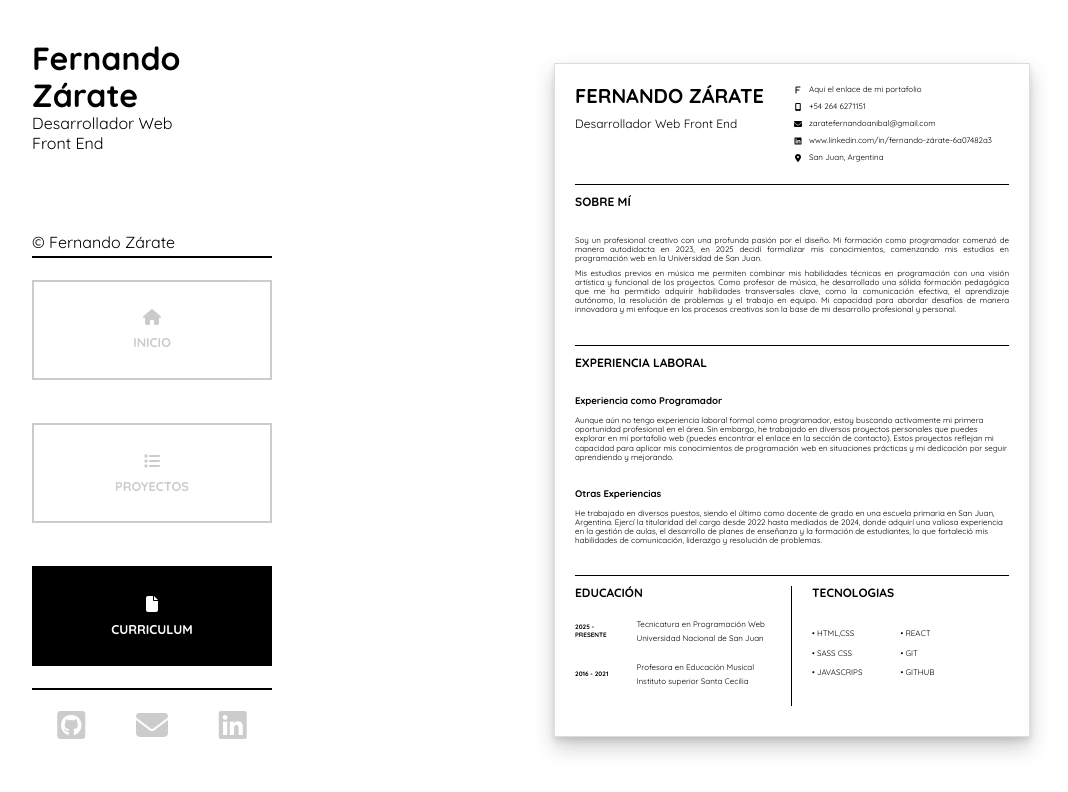
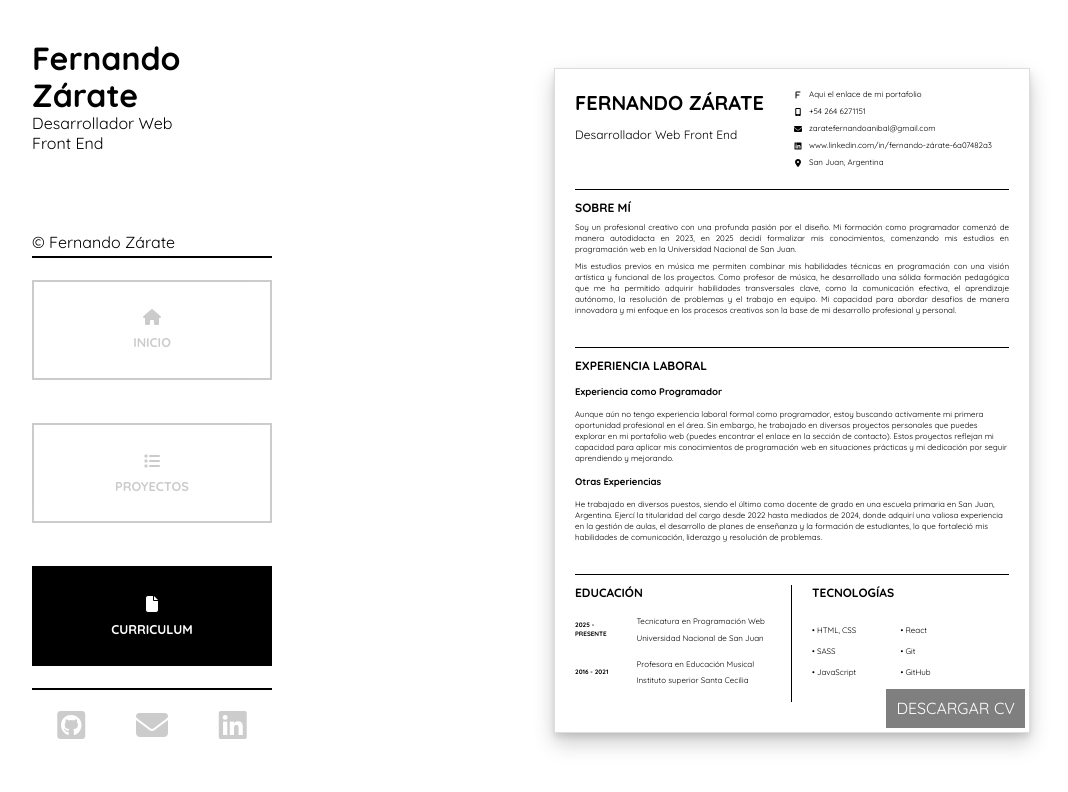
Before and after one commit to fernandozarate07/MyRepository, a React (Vite) app: page / in a window 1280 px wide. Both pictures are taken after a click on the item "CURRICULUM". Shown: the top 792 px of the page, without its empty margins (8-1076 px from the left). Built offline with nearby package versions, Linux system fonts and the light colour scheme.

Commit message:
Add print functionality in ResumeSection

```diff
--- a/package.json
+++ b/package.json
@@ -12,7 +12,8 @@
   "dependencies": {
     "normalize.css": "^8.0.1",
     "react": "^18.3.1",
-    "react-dom": "^18.3.1"
+    "react-dom": "^18.3.1",
+    "react-to-pdf": "^1.0.1"
   },
   "devDependencies": {
     "@eslint/js": "^9.15.0",
--- a/src/modules/ResumeSection/ResumeSection.jsx
+++ b/src/modules/ResumeSection/ResumeSection.jsx
@@ -1,7 +1,43 @@
+import { useRef } from "react";
+import html2canvas from "html2canvas";
+import jsPDF from "jspdf";
 import styles from "./ResumeSection.module.css";
+
 const ResumeSection = () => {
+  const targetRef = useRef();
+
+  const handleDownloadPDF = () => {
+    const input = targetRef.current;
+    html2canvas(input, { scale: 4 }).then((canvas) => {
+      const imgData = canvas.toDataURL("image/png");
+      const pdf = new jsPDF("p", "mm", "a4");
+      const imgWidth = 210;
+      const pageHeight = 295;
+      const imgHeight = (canvas.height * imgWidth) / canvas.width;
+      let heightLeft = imgHeight;
+      let position = 0;
+
+      pdf.addImage(imgData, "PNG", 0, position, imgWidth, imgHeight);
+      heightLeft -= pageHeight;
+
+      while (heightLeft > 0) {
+        position -= pageHeight;
+        pdf.addPage();
+        pdf.addImage(imgData, "PNG", 0, position, imgWidth, imgHeight);
+        heightLeft -= pageHeight;
+      }
+
+      pdf.save("Fernando_Zárate_CV.pdf");
+    });
+  };
+
   return (
-    <div className={styles.resume__container}>
+    <div className={styles.resume}>
+      <button onClick={handleDownloadPDF} className={styles.resume__downloadBtn}>
+        DESCARGAR CV
+      </button>
+      <div className={styles.printContainer}>
+        <div ref={targetRef} className={styles.resume__container}>
           {/* portada */}
           <div className={styles.resume__portada}>
             <div className={styles.resume_nameContainer}>
@@ -26,31 +62,31 @@ const ResumeSection = () => {
             <h2 className={styles.resume__subtitle}>SOBRE MÍ</h2>
             <p className={styles.resume__aboutmeDescription}>
               <span>
-            Soy un profesional creativo con una profunda pasión por el diseño. Mi formación como programador comenzó de
-            manera autodidacta en 2023, en 2025 decidí formalizar mis conocimientos, comenzando mis estudios en
-            programación web en la Universidad de San Juan.
+                Soy un profesional creativo con una profunda pasión por el diseño. Mi formación como programador comenzó
+                de manera autodidacta en 2023, en 2025 decidí formalizar mis conocimientos, comenzando mis estudios en
+                programación web en la Universidad Nacional de San Juan.
               </span>
               <span>
-            Mis estudios previos en música me permiten combinar mis habilidades técnicas en programación con una visión
-            artística y funcional de los proyectos. Como profesor de música, he desarrollado una sólida formación
-            pedagógica que me ha permitido adquirir habilidades transversales clave, como la comunicación efectiva, el
-            aprendizaje autónomo, la resolución de problemas y el trabajo en equipo. Mi capacidad para abordar desafíos
-            de manera innovadora y mi enfoque en los procesos creativos son la base de mi desarrollo profesional y
-            personal.
+                Mis estudios previos en música me permiten combinar mis habilidades técnicas en programación con una
+                visión artística y funcional de los proyectos. Como profesor de música, he desarrollado una sólida
+                formación pedagógica que me ha permitido adquirir habilidades transversales clave, como la comunicación
+                efectiva, el aprendizaje autónomo, la resolución de problemas y el trabajo en equipo. Mi capacidad para
+                abordar desafíos de manera innovadora y mi enfoque en los procesos creativos son la base de mi
+                desarrollo profesional y personal.
               </span>
             </p>
           </div>
-      {/* experience */}
+          {/* experiencia */}
           <div className={`${styles.resume__containerExperience} ${styles.section}`}>
             <h2 className={styles.resume__subtitle}>EXPERIENCIA LABORAL</h2>
             <div className={styles.resume__sectionExperience}>
               <h3>Experiencia como Programador</h3>
               <p>
                 Aunque aún no tengo experiencia laboral formal como programador, estoy buscando activamente mi primera
-            oportunidad profesional en el área. Sin embargo, he trabajado en diversos proyectos personales que puedes
-            explorar en mi portafolio web (puedes encontrar el enlace en la sección de contacto). Estos proyectos
-            reflejan mi capacidad para aplicar mis conocimientos de programación web en situaciones prácticas y mi
-            dedicación por seguir aprendiendo y mejorando.
+                oportunidad profesional en el área. Sin embargo, he trabajado en diversos proyectos personales que
+                puedes explorar en mi portafolio web (puedes encontrar el enlace en la sección de contacto). Estos
+                proyectos reflejan mi capacidad para aplicar mis conocimientos de programación web en situaciones
+                prácticas y mi dedicación por seguir aprendiendo y mejorando.
               </p>
             </div>
             <div className={styles.resume__sectionExperience}>
@@ -63,9 +99,9 @@ const ResumeSection = () => {
               </p>
             </div>
           </div>
-      {/* education Y stack */}
+          {/* educación y stack */}
           <div className={`${styles.resume__containerEducationStack} ${styles.section}`}>
-        {/* education */}
+            {/* educación */}
             <div className={styles.resume__containerEducation}>
               <h2 className={styles.resume__subtitle}>EDUCACIÓN</h2>
               <div className={styles.resume__contentEstudies}>
@@ -87,17 +123,19 @@ const ResumeSection = () => {
             </div>
             {/* stack */}
             <div className={styles.resume__containerStack}>
-          <h2 className={styles.resume__subtitle}>TECNOLOGIAS</h2>
+              <h2 className={styles.resume__subtitle}>TECNOLOGÍAS</h2>
               <div className={styles.resume__contentStack}>
                 <div className={styles.resume__stackContainer}>
-              <span> • HTML,CSS</span>
-              <span> • SASS CSS</span>
-              <span> • JAVASCRIPS</span>
+                  <span> • HTML, CSS</span>
+                  <span> • SASS</span>
+                  <span> • JavaScript</span>
                 </div>
                 <div className={styles.resume__stackContainer}>
-              <span> • REACT</span>
-              <span> • GIT</span>
-              <span> • GITHUB</span>
+                  <span> • React</span>
+                  <span> • Git</span>
+                  <span> • GitHub</span>
+                </div>
+              </div>
             </div>
           </div>
         </div>
@@ -105,4 +143,5 @@ const ResumeSection = () => {
     </div>
   );
 };
+
 export default ResumeSection;
--- a/src/modules/ResumeSection/ResumeSection.module.css
+++ b/src/modules/ResumeSection/ResumeSection.module.css
@@ -1,18 +1,37 @@
-.resume__container {
+.resume {
+  position: relative;
+}
+.resume__downloadBtn {
+  position: absolute;
+  bottom: 5px;
+  right: 5px;
+  padding: 10px;
+
+  border: none;
+  cursor: pointer;
+  background-color: rgb(0, 0, 0, 0.5);
+  color: var(--white-color);
+}
+.printContainer {
   width: 476px;
-  height: 674px;
-
-  padding: 20px;
+  height: 665px;
 
   background-color: #fff;
   box-shadow: 0px 4px 6px rgba(0, 0, 0, 0.1), 0px 10px 20px rgba(0, 0, 0, 0.2);
   border: 1px solid #ddd;
+}
+.resume__container {
+  width: 100%;
+  height: 100%;
+
+  padding: 20px;
 
   display: grid;
   grid-template-rows: 1fr 2fr 3fr 2fr;
   gap: 20px;
 
   font-size: 0.5rem;
+  line-height: 1.4;
 }
 .resume__portada {
   display: grid;
```
Also changed, not shown: 1 other file (tests, documents, lock files or other folders). Lines whose indentation alone changed are shown as unchanged.
